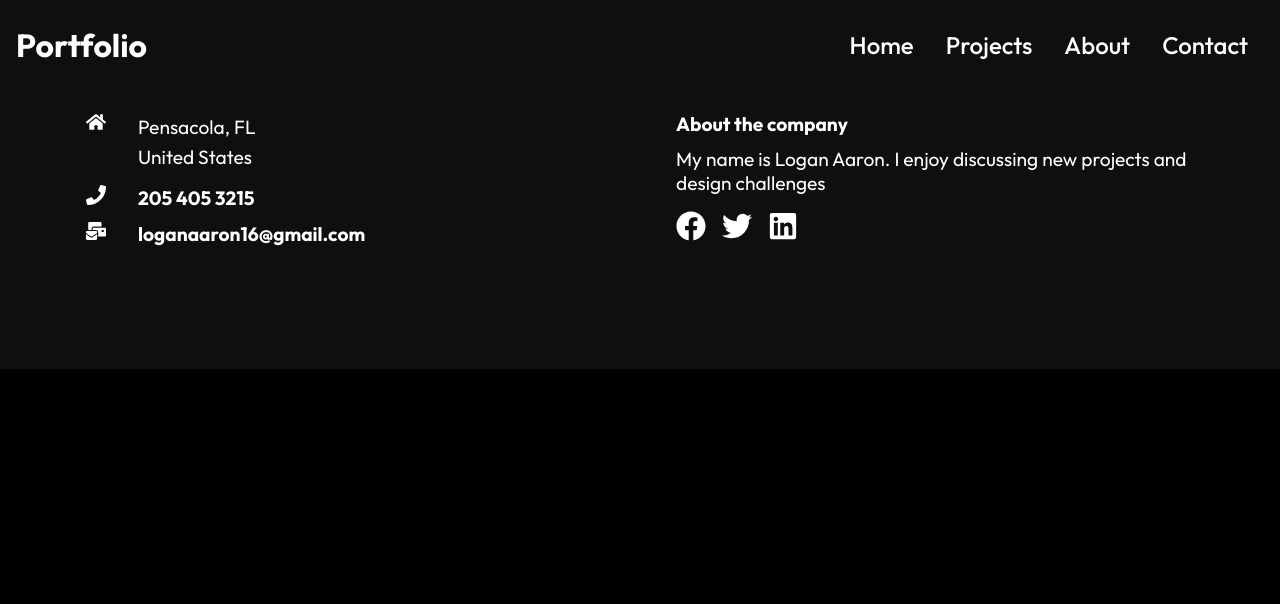
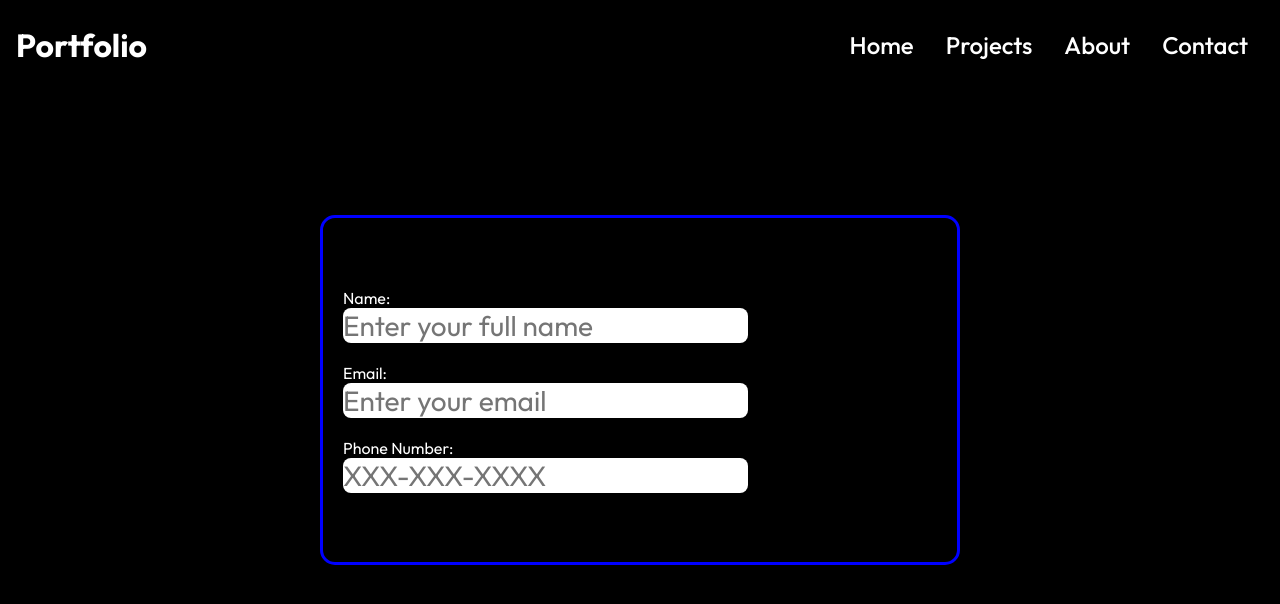
Before and after one commit to LoganAaron20/logans-portfolio, a React (Create React App) app: page /contact in a window 1280 px wide. Shown: the top 604 px of the page. Built offline with nearby package versions, Linux system fonts and the light colour scheme.

Commit message:
Started contact form and styling

```diff
--- a/src/routes/Contact.js
+++ b/src/routes/Contact.js
@@ -1,13 +1,89 @@
-import React from "react";
+import React, { useState } from "react";
 import Footer from "../components/Footer";
 import Navbar from "../components/Navbar";
+import "./contact.styles.css";
 
 const Contact = () => {
+  const [name, setName] = useState("");
+  const [email, setEmail] = useState("");
+  const [number, setNumber] = useState("");
+
+  const onSubmit = () => {
+    console.log("Submitted");
+  };
+
+  const nameChange = (e) => {
+    setName(e.target.value);
+    console.log("NAME", name);
+  };
+
+  const emailChange = (e) => {
+    setEmail(e.target.value);
+    console.log("EMAIL", email);
+  };
+
+  const numberChange = (e) => {
+    setNumber(e.target.value);
+    console.log("NUMBER", number);
+  };
+
   return (
-    <div>
-      <Navbar />
-      <Footer />
-    </div>
+    <>
+      <div className="navbar">
+        <Navbar />
+      </div>
+      <br />
+      <br />
+      <br />
+      <br />
+      <div className="body">
+        <div className="contact-form">
+          <form onSubmit={onSubmit}>
+            <div className="input">
+              <label htmlFor="name">Name:</label>
+              <br />
+              <input
+                type="text"
+                id="name"
+                name="name"
+                value={name}
+                onChange={nameChange}
+                placeholder="Enter your full name"
+                required
+              />
+            </div>
+            <br />
+            <div className="input">
+              <label htmlFor="email">Email:</label>
+              <br />
+              <input
+                type="email"
+                id="email"
+                name="email"
+                value={email}
+                onChange={emailChange}
+                placeholder="Enter your email"
+                required
+              />
+            </div>
+            <br />
+            <div className="input">
+              <label htmlFor="number">Phone Number:</label>
+              <br />
+              <input
+                type="text"
+                id="phone_number"
+                name="phone_number"
+                value={number}
+                onChange={numberChange}
+                placeholder="XXX-XXX-XXXX"
+                required
+              />
+            </div>
+          </form>
+        </div>
+      </div>
+    </>
   );
 };
 
--- /dev/null
+++ b/src/routes/contact.styles.css
@@ -0,0 +1,31 @@
+.body {
+    display: flex;
+    flex-direction: column;
+    align-items: center;
+    margin-top: 15px;
+}
+
+.contact-form {
+    background-color: black;
+    width: 50%;
+    height: 350px;
+    display: flex;
+    flex-direction: column;
+    justify-content: center;
+    align-items: flex-start;
+    margin-top: 120px;
+    border: 3px solid blue;
+    border-radius: 15px;
+    padding: 20px;
+}
+
+.input label {
+    color: white;
+    size: 50px;
+}
+
+.input input {
+    font-size: 28px;
+    border: none;
+    border-radius: 8px;
+}
```
